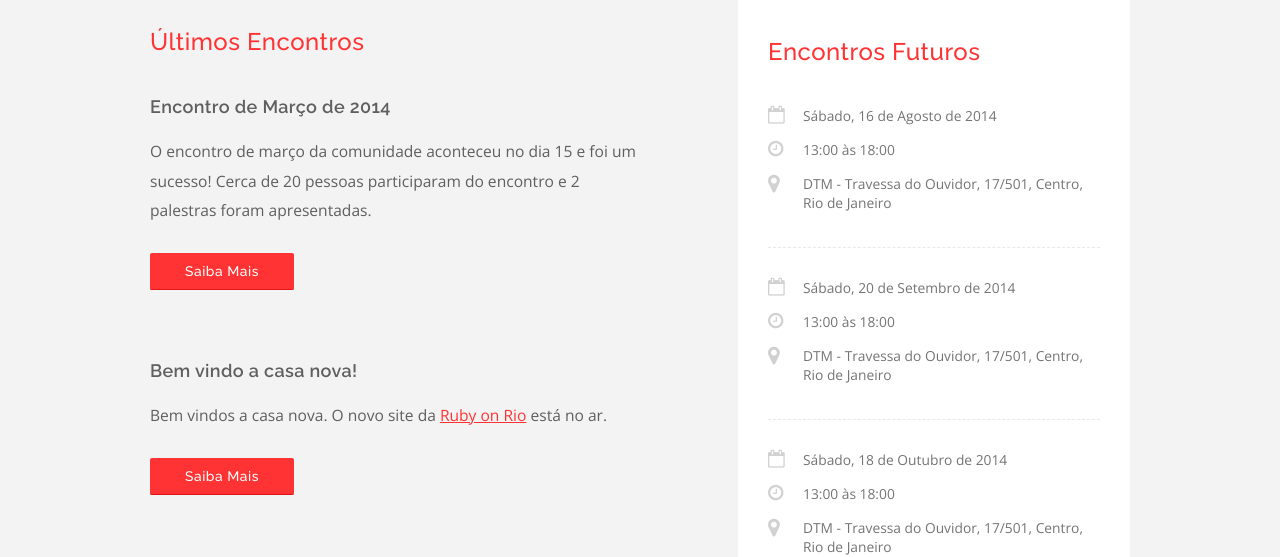
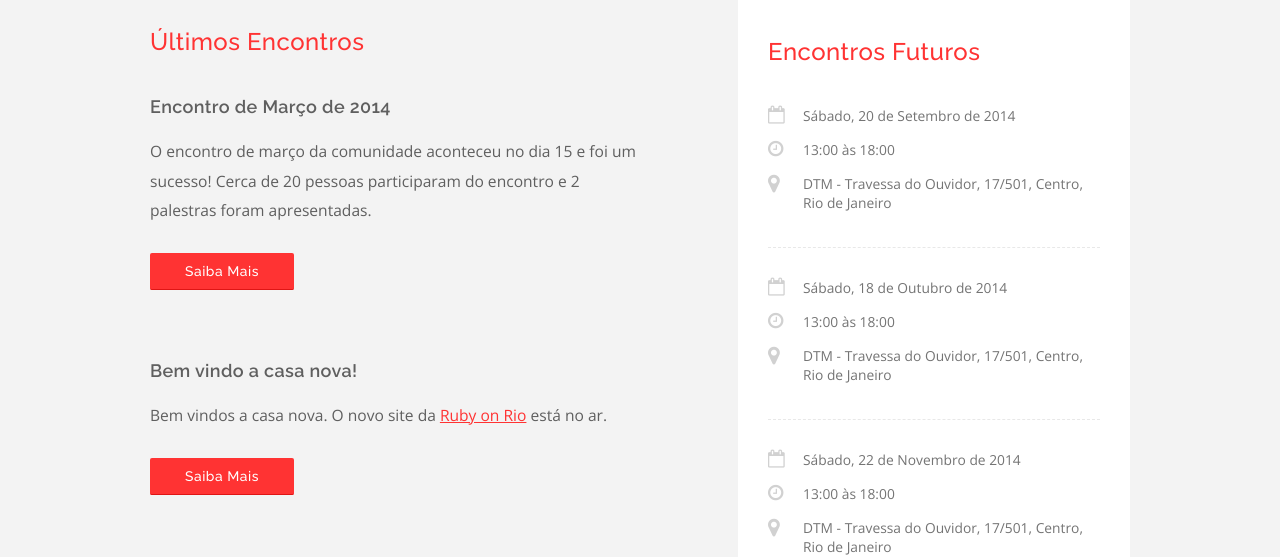
Before and after one commit to rubyonrio/rubyonrio.github.com, a Jekyll site: the page built from index.html, in a window 1280 px wide and 900 px high, scrolled down 1119 px. Shown: the part 154-711 px from the top of the window. Built offline with Jekyll 4.4.1, drawn with Linux system fonts in a browser that asks for light colours; nearby versions of some CDN libraries; some of the changed text lies outside the part shown.

Commit message:
Update the next dates

```diff
--- a/index.html
+++ b/index.html
@@ -5,16 +5,14 @@ title: Ruby on Rio
 event_address: DTM - Travessa do Ouvidor, 17/501, Centro, Rio de Janeiro
 event_hours: 13:00 às 18:00
 next_event:
-    day: "Sábado, 26 de Junho de 2014"
+    day: "Sábado, 16 de Agosto de 2014"
 futute_events:
-  -
-    day: Sábado, 16 de Agosto de 2014
   -
     day: Sábado, 20 de Setembro de 2014
   -
     day: Sábado, 18 de Outubro de 2014
   -
-    day: Sábado, 20 de Dezembro de 2014
+    day: Sábado, 22 de Novembro de 2014
 ---
 
 <div class="containner">
```
